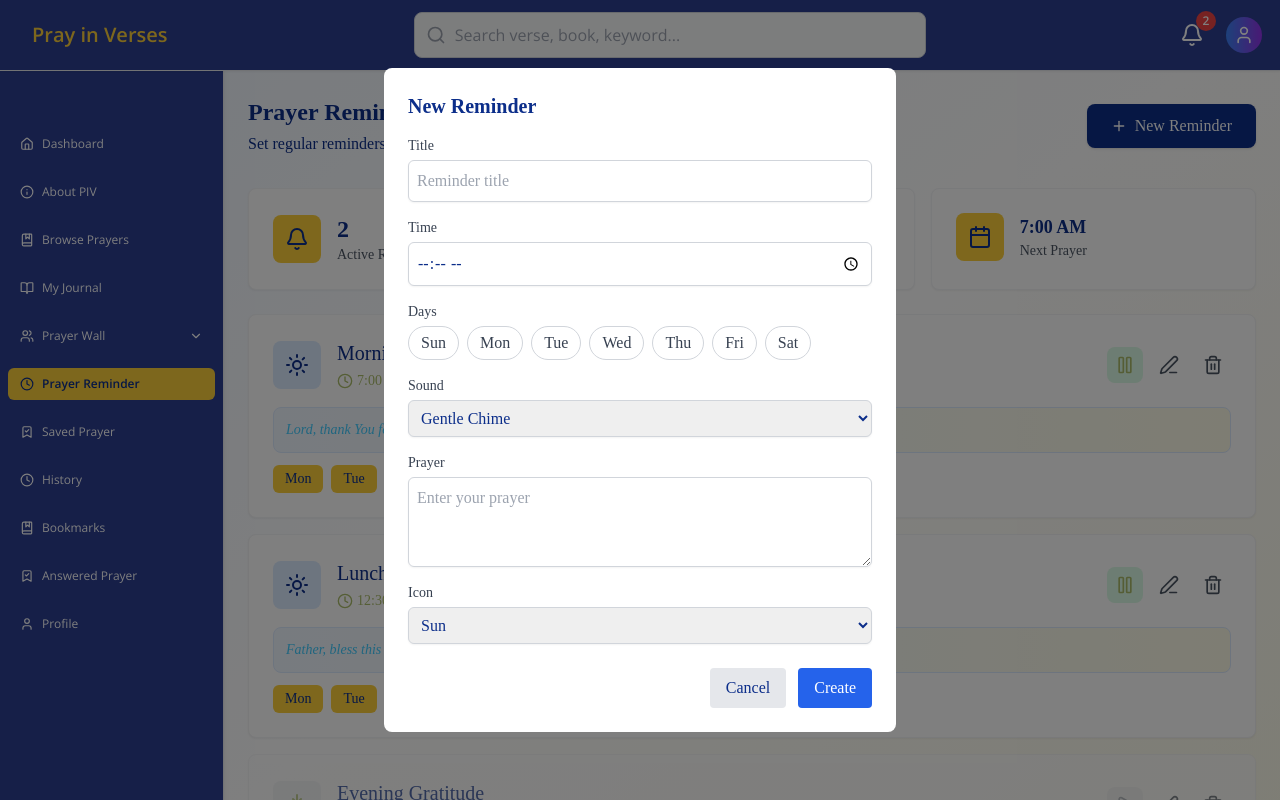
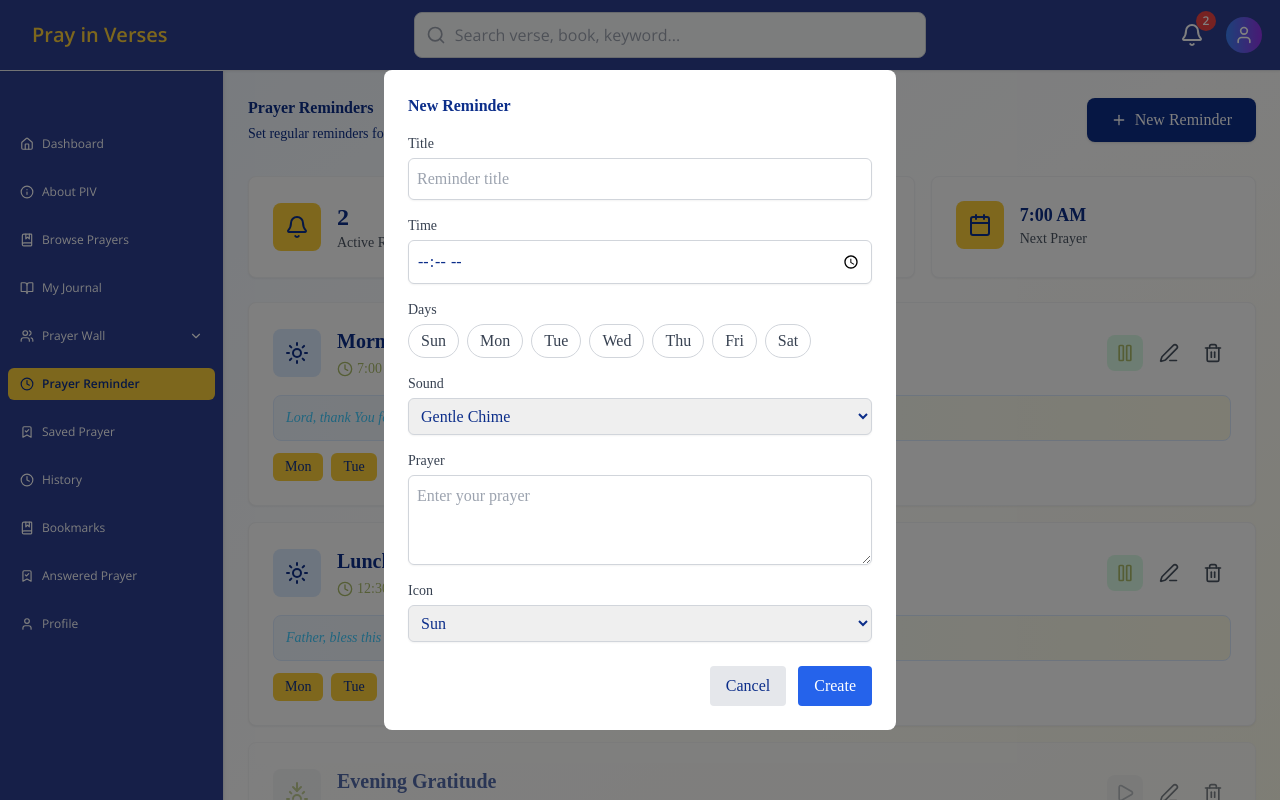
Before and after one commit to preckidtech/Pray-in-Verses, a React (Vite) app: page /reminders in a window 1280 px wide. Both pictures are taken after a click on the button "New Reminder". Shown: the top 800 px of the page. Built offline with nearby package versions, Linux system fonts and the light colour scheme.

Commit message:
new update on reminder

```diff
--- a/src/pages/Reminders.jsx
+++ b/src/pages/Reminders.jsx
@@ -308,10 +308,10 @@
         {/* Header */}
         <div className="flex flex-col md:flex-row justify-between items-center gap-4 mb-8">
           <div className="text-center md:text-left">
-            <h1 className="text-base sm:text-2xl font-bold text-[#0C2E8A] mb-1">
+            <h1 className="text-base font-semibold text-[#0C2E8A] mb-1">
               Prayer Reminders
             </h1>
-            <p className="text-sm sm:text-base text-[#0C2E8A]">
+            <p className="text-sm  text-[#0C2E8A]">
               Set regular reminders for Scripture-based prayer time
             </p>
           </div>
@@ -408,7 +408,7 @@
                       </div>
 
                       <div className="min-w-0">
-                        <h3 className="text-base sm:text-xl font-medium text-[#0C2E8A] truncate">
+                        <h3 className="text-base sm:text-xl font-semibold text-[#0C2E8A] truncate">
                           {reminder.title}
                         </h3>
 
@@ -536,7 +536,7 @@
       {showModal && (
         <div className="fixed inset-0 bg-black bg-opacity-50 flex items-center justify-center z-50 p-4">
           <div className="bg-white rounded-lg p-6 w-full max-w-lg relative max-h-[90vh] overflow-y-auto">
-            <h2 className="text-xl font-semibold text-[#0C2E8A] mb-4">
+            <h2 className="text-base font-semibold text-[#0C2E8A] mb-4">
               {editingReminder ? "Edit Reminder" : "New Reminder"}
             </h2>
 
@@ -582,7 +582,7 @@
                       onClick={() => handleDayToggle(day)}
                       className={`px-3 py-1 rounded-full border ${
                         formData.days.includes(day)
-                          ? "bg-blue-600 text-white"
+                          ? "bg-[#0C2E8A] text-white"
                           : "bg-white text-gray-700 border-gray-300"
                       }`}
                     >
```
